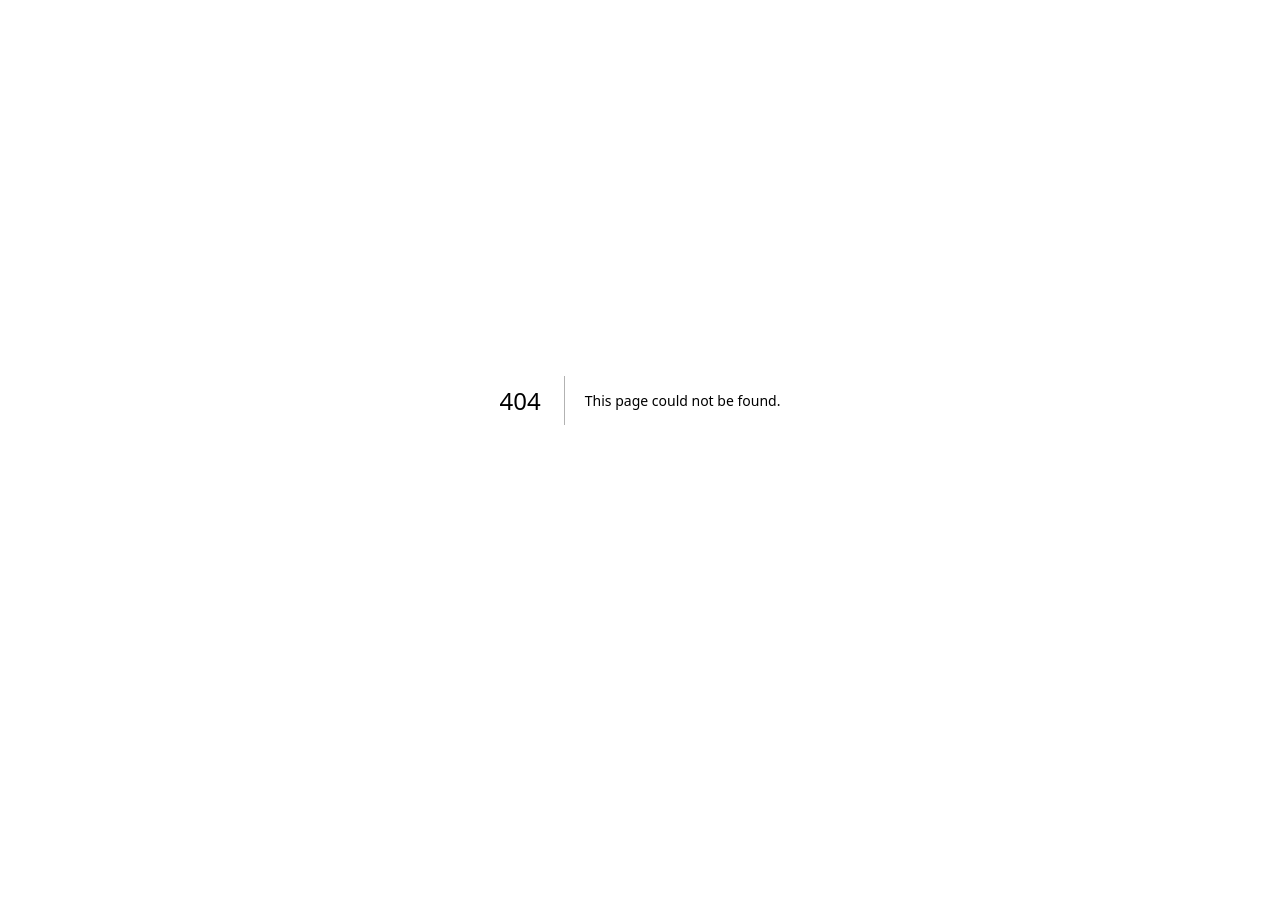
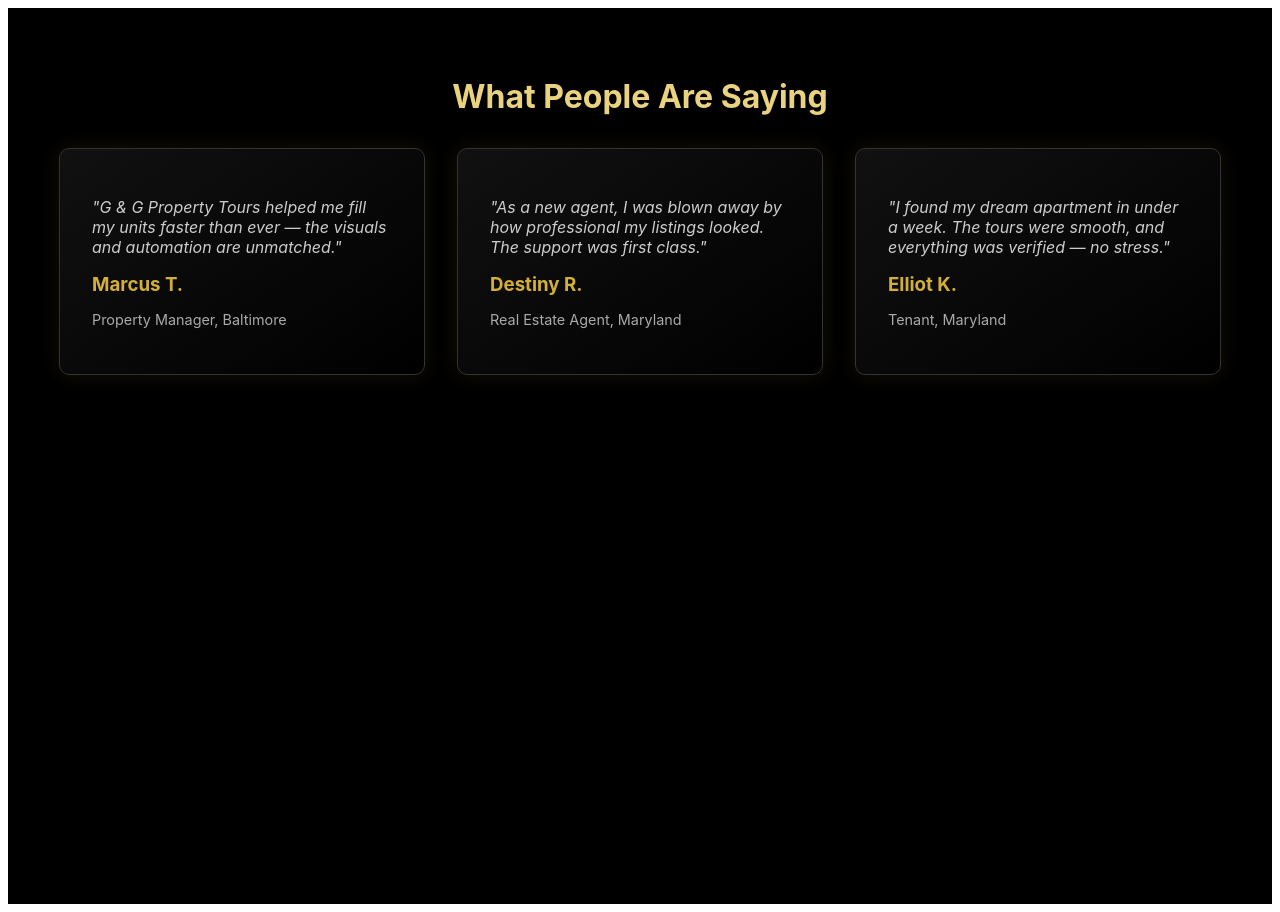
Before and after one commit to gngpropertytours-code/ggtours-luxury-iq400-v5, a Next.js app: page /testimonials in a window 1280 px wide. Before the commit this address had no page. Before the commit the page ends 800 px from the top, so only its background shows below. Built offline with nearby package versions, Linux system fonts and the light colour scheme.

Commit message:
Add testimonials component with sample data

```diff
--- /dev/null
+++ b/pages/testimonials.js
@@ -0,0 +1,62 @@
+export default function Testimonials() {
+  const testimonials = [
+    {
+      quote: "G & G Property Tours helped me fill my units faster than ever — the visuals and automation are unmatched.",
+      name: "Marcus T.",
+      role: "Property Manager, Baltimore"
+    },
+    {
+      quote: "As a new agent, I was blown away by how professional my listings looked. The support was first class.",
+      name: "Destiny R.",
+      role: "Real Estate Agent, Maryland"
+    },
+    {
+      quote: "I found my dream apartment in under a week. The tours were smooth, and everything was verified — no stress.",
+      name: "Elliot K.",
+      role: "Tenant, Maryland"
+    }
+  ];
+
+  return (
+    <main style={{
+      backgroundColor: "#000",
+      color: "#fff",
+      fontFamily: "Inter, sans-serif",
+      minHeight: "100vh",
+      padding: "3rem"
+    }}>
+      <h1 style={{
+        color: "#EAD27F",
+        textAlign: "center",
+        marginBottom: "2rem"
+      }}>What People Are Saying</h1>
+
+      <div style={{
+        display: "flex",
+        justifyContent: "center",
+        flexWrap: "wrap",
+        gap: "2rem"
+      }}>
+        {testimonials.map(t => (
+          <div key={t.name} style={{
+            border: "1px solid #333",
+            borderRadius: "10px",
+            padding: "2rem",
+            width: "300px",
+            background: "linear-gradient(145deg, #111, #000)",
+            boxShadow: "0 0 20px rgba(212,175,55,0.1)",
+            transition: "transform 0.3s ease"
+          }}>
+            <p style={{
+              fontStyle: "italic",
+              color: "#ccc",
+              marginBottom: "1rem"
+            }}>"{t.quote}"</p>
+            <h3 style={{ color: "#D4AF37", margin: 0 }}>{t.name}</h3>
+            <p style={{ color: "#aaa", fontSize: "0.9rem" }}>{t.role}</p>
+          </div>
+        ))}
+      </div>
+    </main>
+  );
+}
```
